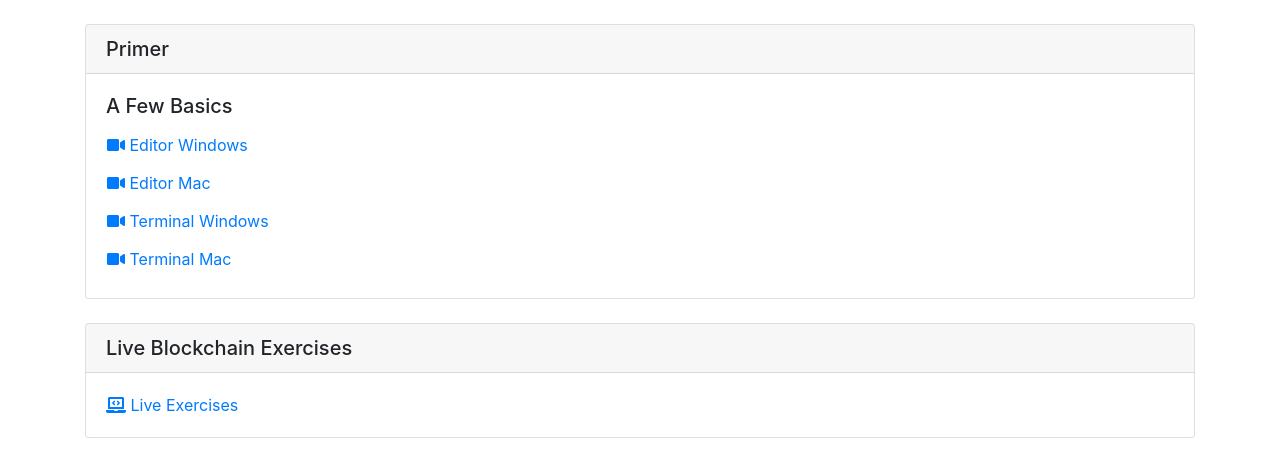
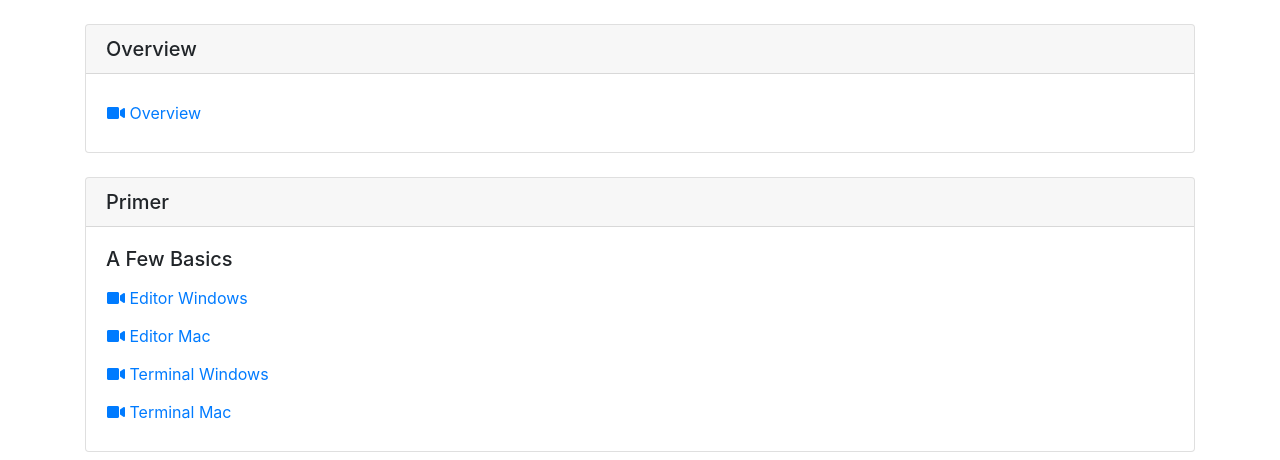
Before and after one commit to heaps/blockchain, a plain HTML site: page index.html in a window 1280 px wide. Shown: the part 297-757 px from the top of the page. Drawn offline with nearby package versions, Linux system fonts and the light colour scheme.

Commit message:
overview

```diff
--- a/home.html
+++ b/home.html
@@ -13,6 +13,18 @@
 
   </div>
 </div><br>
+
+<div class="card">
+  <h5 class="card-header">Overview</h5>
+  <div class="card-body">
+
+      <button type="button" class="btn btn-link mx-0 px-0" onclick="showVideo('9892EPwe-Uo')">
+        <i class="fas fa-video"></i> Overview
+      </button> <br>
+
+  </div>
+</div><br>
+
 
 <div class="card">
   <h5 class="card-header">Primer </h5>
```
